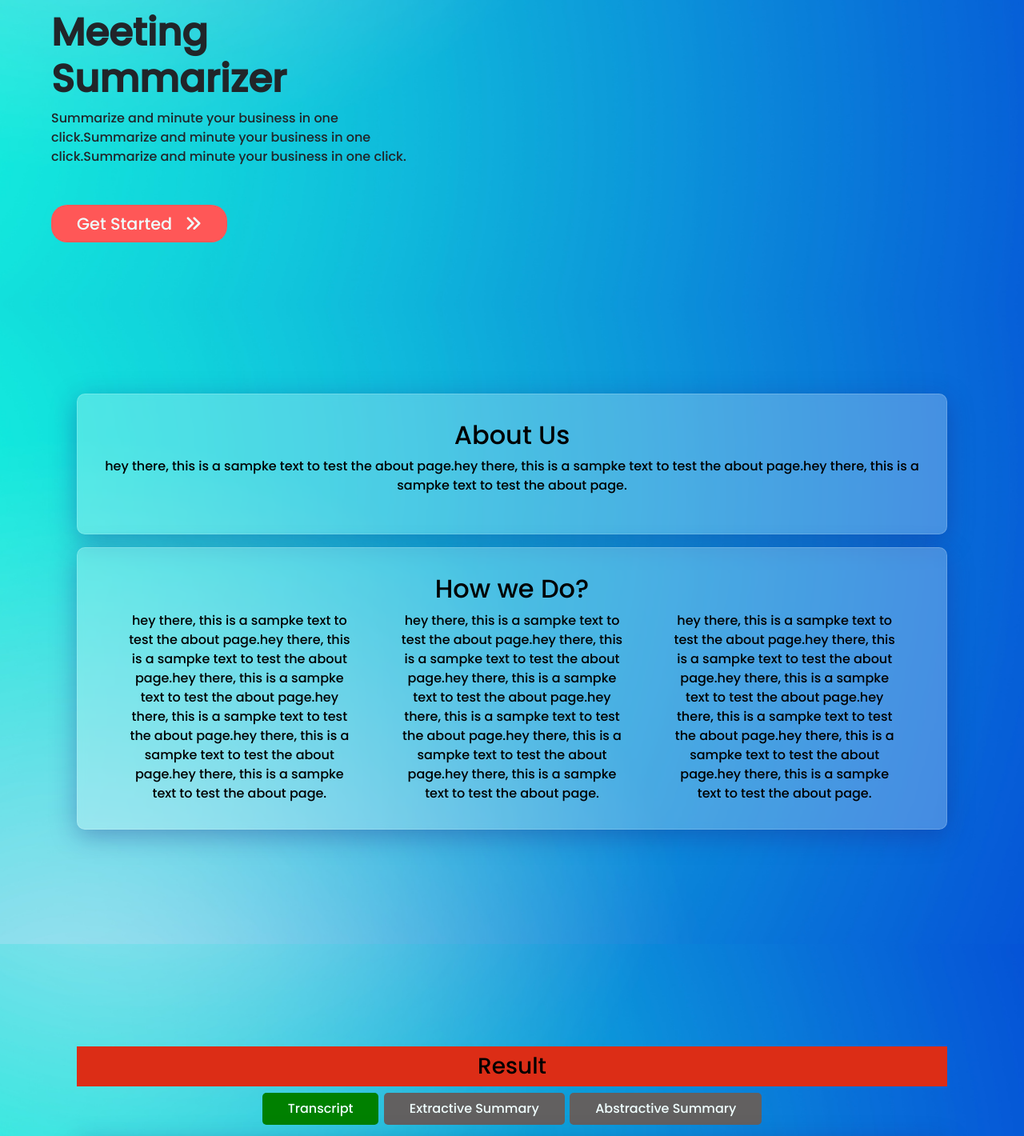
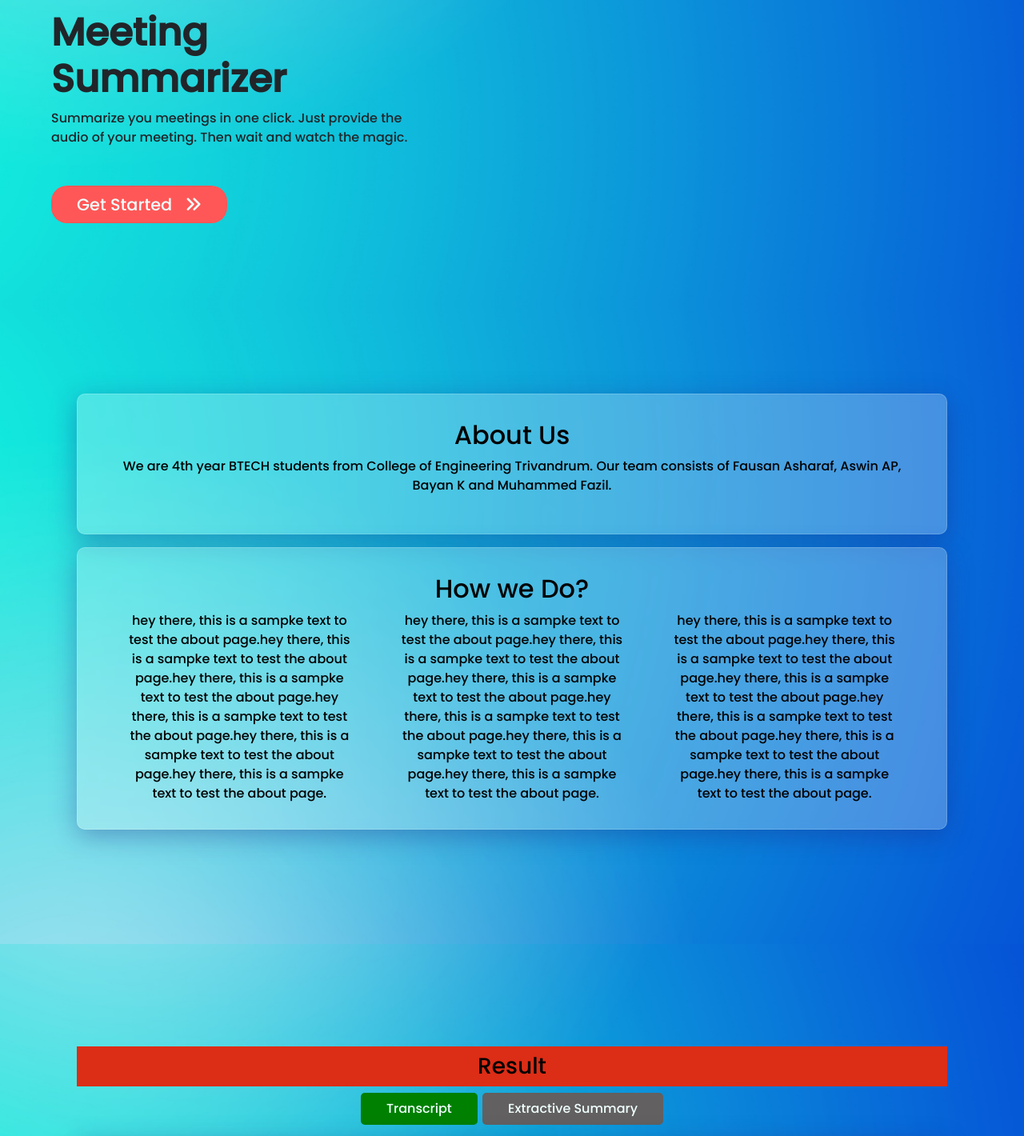
Before and after one commit to aswinap13/MeetShort, a React (Create React App) app: page /about in a window 1280 px wide. Shown: the part 420-1840 px from the top of the page at 80% size. Built offline with nearby package versions, Linux system fonts and the light colour scheme; the HTML template or start-up script is replaced by a standard one.

Commit message:
Integrated extractive summary with backend

```diff
--- a/src/pages/About.js
+++ b/src/pages/About.js
@@ -4,8 +4,7 @@ function About() {
   return (
     <div className='aboutus'>
       <h2>About Us</h2>
-      <p>hey there, this is a sampke text to test the about page.hey there,
-        this is a sampke text to test the about page.hey there, this is a sampke text to test the about page.</p>
+      <p>We are 4th year BTECH students from College of Engineering Trivandrum. Our team consists of Fausan Asharaf, Aswin AP, Bayan K and Muhammed Fazil.</p>
     </div>
   )
 }
--- a/src/pages/Display.js
+++ b/src/pages/Display.js
@@ -2,22 +2,39 @@ import React, { useState } from 'react'
 import './css/display.css'
 
 function Display(props) {
-  const summary=props.summary;
+  const transcript = props.transcript;
+  const esummary = props.esummary;
   const [activebtn, setActivebtn] = useState('transcript')
+
+  const changeBtn = (e) => {
+    setActivebtn(e.target.name);
+  }
 
   return (
 
     <div className='display' id='displaySummary'>
         <h3>Result</h3>
         {/* SUMMARY CHOSE BUTTONS */}
-            <button className={ activebtn === 'transcript' ? 'summary-button active' : 'summary-button' } name='transcript' onClick={(e) => setActivebtn(e.target.name)}>Transcript</button>
-            <button className={ activebtn === 'esummary' ? 'summary-button active' : 'summary-button' } name='esummary' onClick={(e) => setActivebtn(e.target.name)}>Extractive Summary</button>
-            <button className={ activebtn === 'asummary' ? 'summary-button active' : 'summary-button' } name='asummary' onClick={(e) => setActivebtn(e.target.name)}>Abstractive Summary</button>
+            <button className={ activebtn === 'transcript' ? 'summary-button active' : 'summary-button' } name='transcript' onClick={changeBtn}>Transcript</button>
+            <button className={ activebtn === 'esummary' ? 'summary-button active' : 'summary-button' } name='esummary' onClick={changeBtn}>Extractive Summary</button>
+            {/* <button className={ activebtn === 'asummary' ? 'summary-button active' : 'summary-button' } name='asummary' onClick={changeBtn}>Abstractive Summary</button> */}
 
         <div className='summary-toggle'>
           <div className='asr'>
             {/* based on selection display summary */}
-                <p>{summary}</p>
+                {activebtn === 'transcript' ?
+                  <p className='transcript'>{transcript}</p> :
+                  Object.entries(esummary).map(([key, value]) => (
+                    <div>
+                      <h4>{key}</h4>
+                      <ul>
+                        {value.map(item => (
+                          <li>{item}</li>
+                        ))}
+                      </ul>
+                    </div>
+                  ))}
+
           </div>
         </div>
     </div>
--- a/src/pages/Home.js
+++ b/src/pages/Home.js
@@ -12,16 +12,17 @@ import Display from './Display'
 
 
 function Home() {
-  const [summary, setSummary] = useState();
+  const [transcript, setTranscript] = useState();
+  const [esummary, setEsummary] = useState({});
 
   return (
     <div className='App'>
-    <HomePage setSummary={setSummary}/>
+    <HomePage setEsummary={setEsummary} setTranscript={setTranscript}/>
     <div className='secnd'>
       <About/>
       <How/>
     </div>
-    <Display summary={summary}/>
+    <Display esummary={esummary} transcript={transcript}/>
   </div>
   )
 }
--- a/src/pages/HomePage.jsx
+++ b/src/pages/HomePage.jsx
@@ -5,7 +5,8 @@ import './css/homepage.css'
 
 
 function HomePage(props) {
-  const setSummary = props.setSummary;
+  const setEsummary = props.setEsummary;
+  const setTranscript = props.setTranscript;
 
   const [visible, setVisible] = useState(true);
   return (
@@ -13,10 +14,10 @@ function HomePage(props) {
       <NavigationBar/>
         <div className="meetshort">
             <h1>Meeting Summarizer</h1>
-            <p>Summarize and minute your business in one click.Summarize and minute your business in one click.Summarize and minute your business in one click. </p>
+            <p>Summarize you meetings in one click. Just provide the audio of your meeting. Then wait and watch the magic.</p>
             <button className='btn-start' onClick={() => setVisible(!visible)}>Get Started<i class='fas fa-angle-double-right'></i></button>
         </div>
-        {!visible && <Upload setVisible={setVisible} visible={visible} setSummary={setSummary}/>}
+        {!visible && <Upload setVisible={setVisible} visible={visible} setEsummary={setEsummary} setTranscript={setTranscript}/>}
 
     </div>
   )
--- a/src/pages/Upload.js
+++ b/src/pages/Upload.js
@@ -9,15 +9,17 @@ import { ThreeDots } from  'react-loader-spinner'
 
 
 function Upload(props) {
-  const setVisible=props.setVisible;
-  const visible=props.visible;
+  const setVisible = props.setVisible;
+  const visible = props.visible;
 
   const [file, setFile] = useState();
   const [numspeakers, setNumspeakers] = useState(0);
   const [error, setError] = useState(null);
   const [loading, setLoading] = useState(false);
   const [useSI, setUseSI] = useState(false);
-  const setSummary=props.setSummary;
+
+  const setEsummary = props.setEsummary;
+  const setTranscript = props.setTranscript;
 
   const changeHandler = (event) => {
     setFile(event.target.files[0]);
@@ -53,7 +55,8 @@ function Upload(props) {
       alert(`Summary Generated !!`)
       document.getElementById('displaySummary').scrollIntoView({ behavior: 'smooth' });
       setError(null)
-      setSummary(d.transcript)
+      setTranscript(d.transcript)
+      setEsummary(d.esummary)
     }).catch(err => {
         setLoading(false)
         if (err.Error === "RuntimeError") {
```
Also changed, not shown: 1 other file (tests, documents, lock files or other folders).
